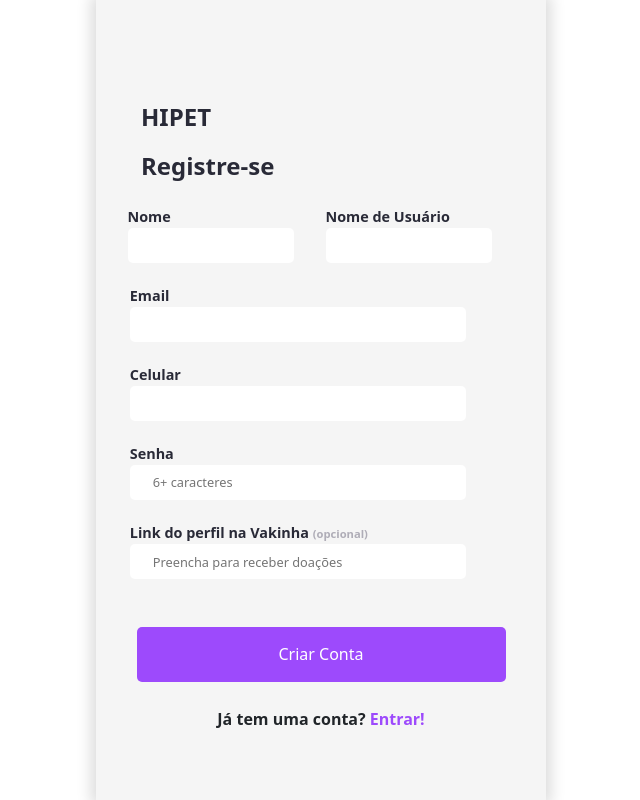
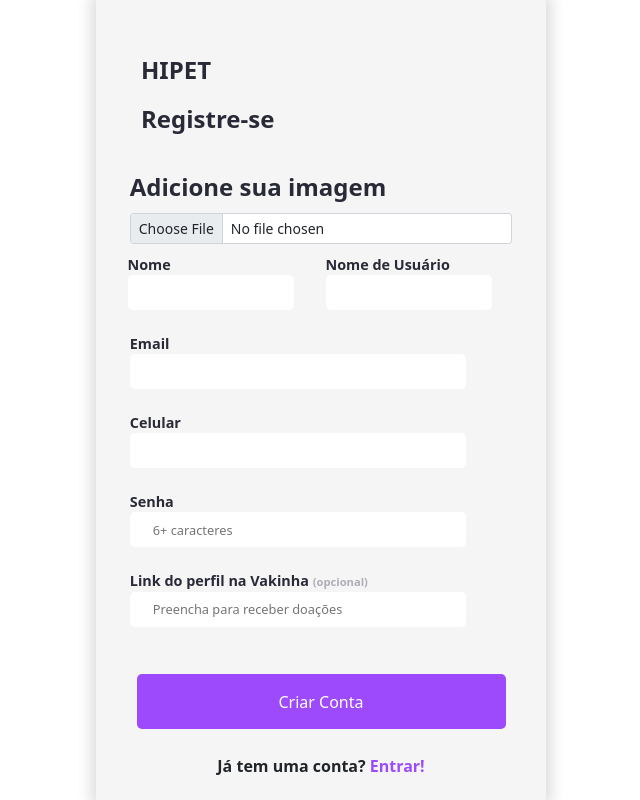
Before and after one commit to LeonardoWAP/HIPET, a website: page screens/login/register_ong.html in a window 1280 px wide. Shown: the whole page, without its empty margins (319-959 px from the left). Drawn offline with nearby package versions, Linux system fonts and the light colour scheme; files that its build step writes are made by us from their sources.

Commit message:
add upload image in register_pf and register_ong

```diff
--- a/screens/login/register_ong.html
+++ b/screens/login/register_ong.html
@@ -18,6 +18,13 @@
 		</header>
 
 		<form class="register-form">
+
+			<div class="input-large addimage">
+				<label for="formFileSm" class="form-label title">Adicione sua imagem</label>
+				<input class="form-control form-control-sm" id="formFileSm" type="file">
+			</div>
+
+
 			<div class="register-form-input">
 				<label  class="title" for="inputName">Nome</label>
 				<input type="text" id="inputName" name="inputName" required>
--- a/screens/style.css
+++ b/screens/style.css
@@ -297,6 +297,11 @@
 
 
 /********************** register PF ************************/
+
+.addimage{
+    margin-top: 10px;
+    margin-bottom: 10px;
+}
 
 .register-form{
     display: flex;
```
Also changed, not shown: screens/login/register_pf.html (+8 -0 lines).
